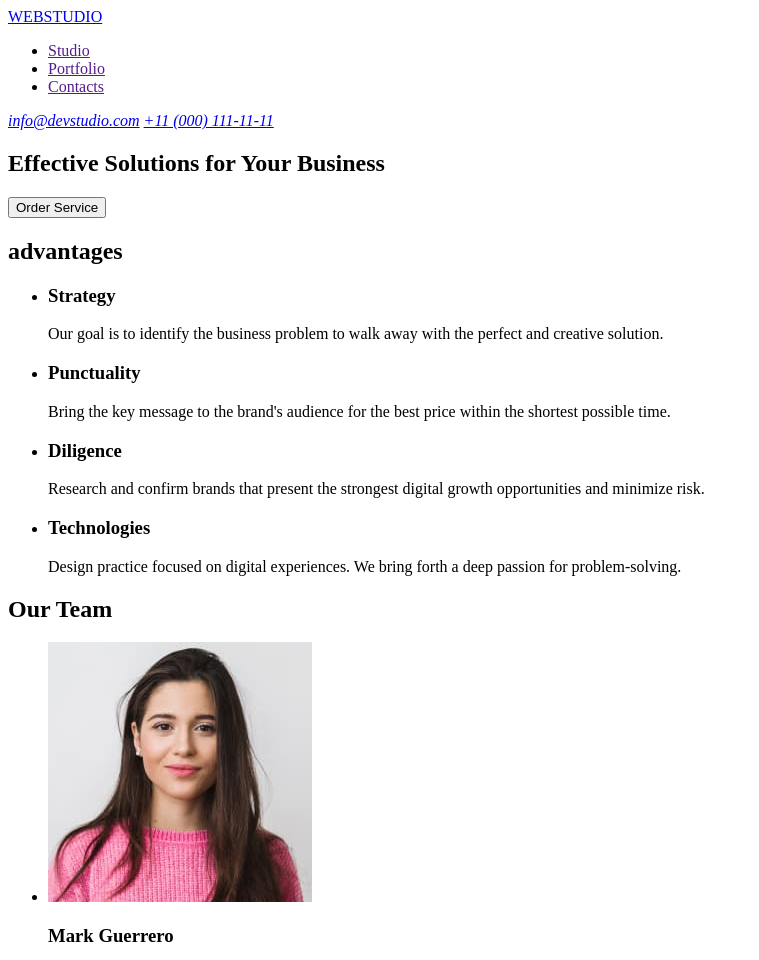
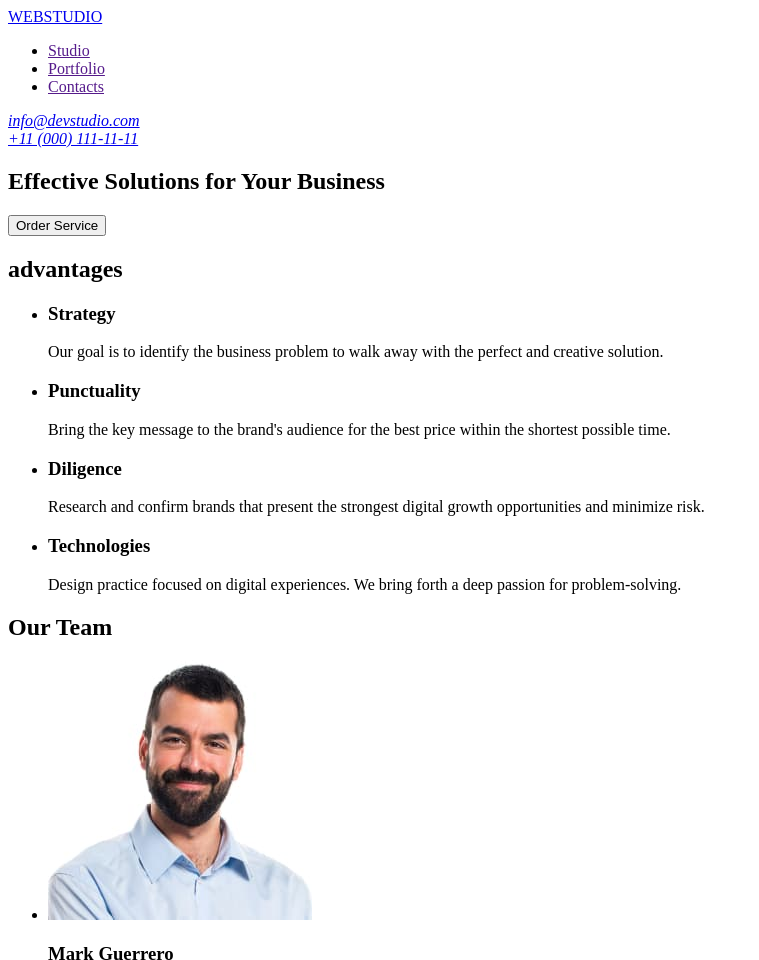
Before and after one commit to pxlmady/goit-markup-hw-01, a plain HTML site: page index.html in a window 1280 px wide. Shown: the top 960 px of the page, without its empty margins (0-759 px from the left). Drawn offline with Linux system fonts and the light colour scheme.

Commit message:
homework-1-2

```diff
--- a/index.html
+++ b/index.html
@@ -16,8 +16,8 @@
         </ul>
       </nav>
       <address>
-        <a href="mailto:info@devstudio.com">info@devstudio.com</a>
-        <a href="tel:+110001111111">+11 (000) 111-11-11</a>
+        <a href="mailto:info@devstudio.com">info@devstudio.com</a><br />
+        <a href="tel:+110001111111">+11 (000) 111-11-11</a><br />
       </address>
     </header>
     <main>
@@ -62,7 +62,7 @@
         <h2>Our Team</h2>
         <ul>
           <li>
-            <img src="./images/img-1.jpg" alt="Mark Guerrero" />
+            <img src="./images/img-3.jpg" alt="Mark Guerrero" />
             <h3>Mark Guerrero</h3>
             <p>Product Designer</p>
           </li>
@@ -72,7 +72,7 @@
             <p>Frontend Developer</p>
           </li>
           <li>
-            <img src="./images/img-3.jpg" alt="Camila Garcia" />
+            <img src="./images/img-1.jpg" alt="Camila Garcia" />
             <h3>Camila Garcia</h3>
             <p>Marketing</p>
           </li>
```
